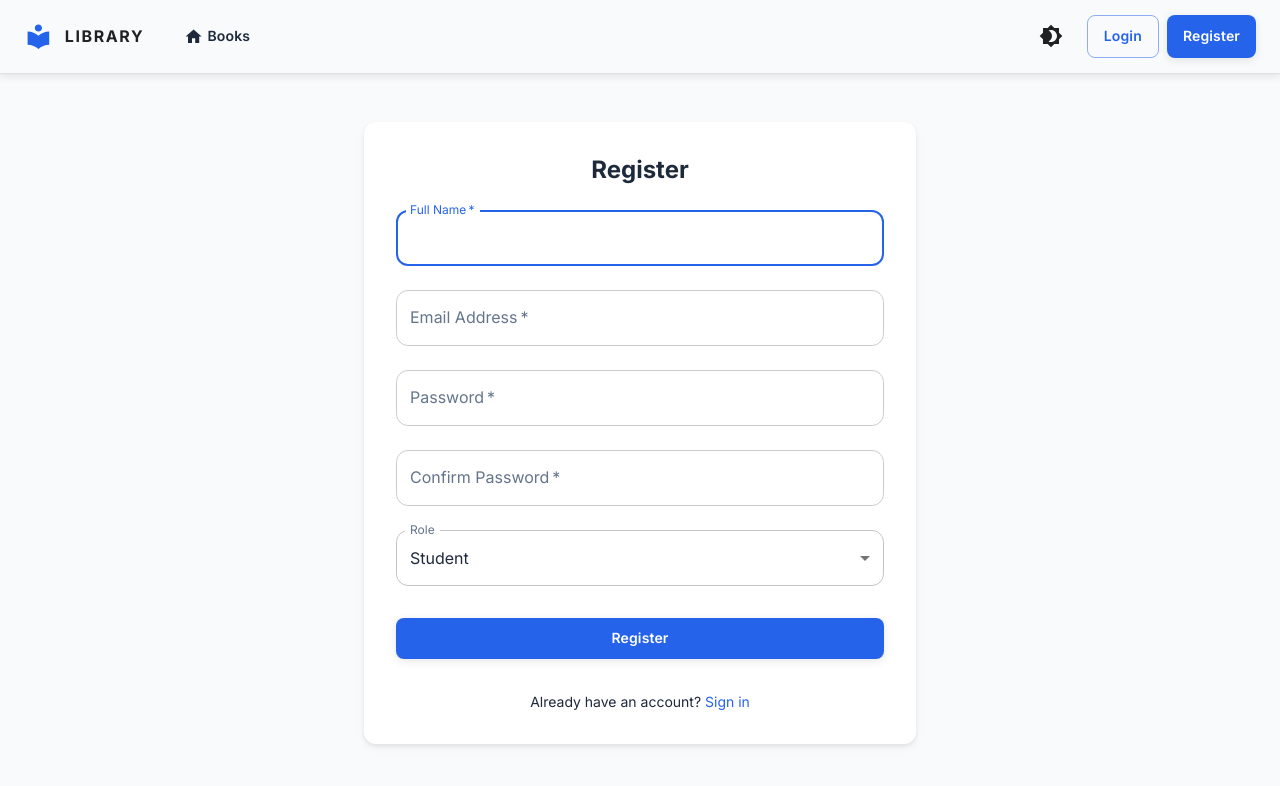
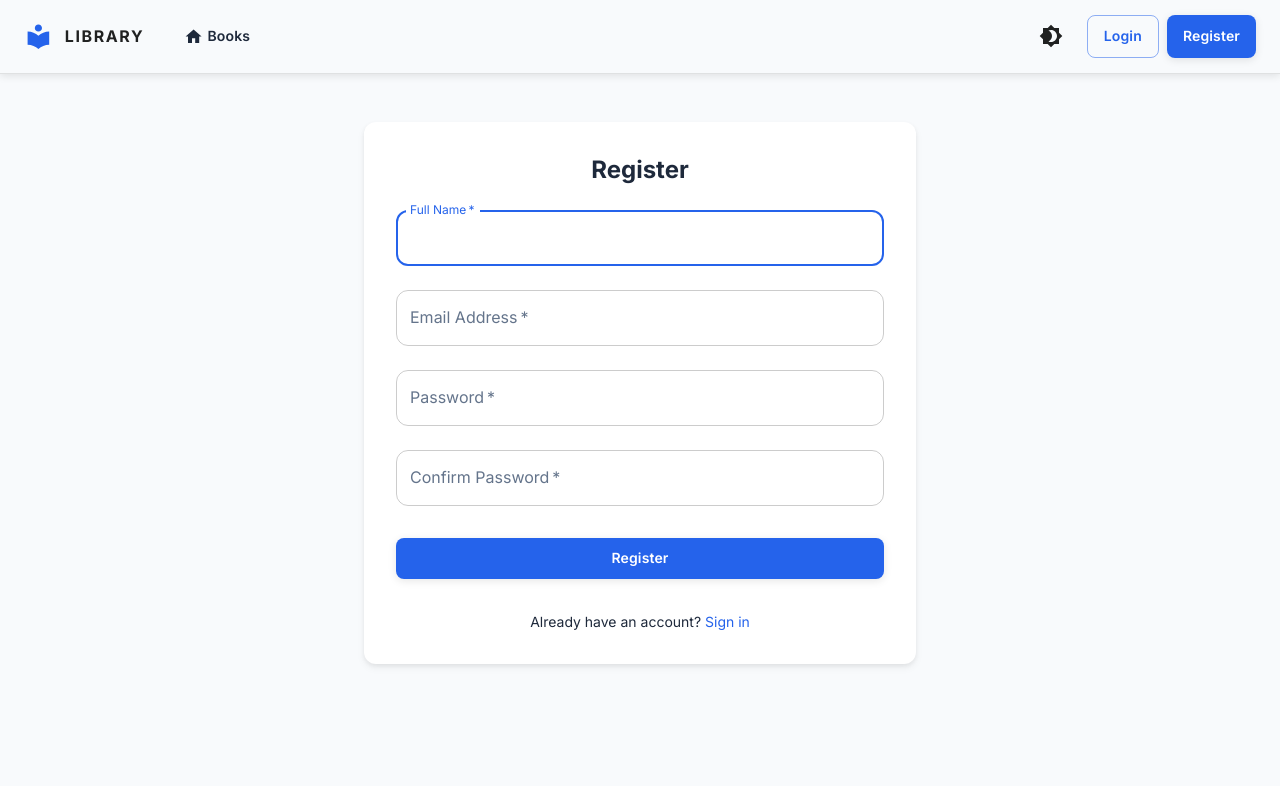
Before and after one commit to Nitinpratap22061/Library-Management-System, a React (Create React App) app in the folder frontend/: page /register in a window 1280 px wide. Shown: the top 786 px of the page. Built offline with nearby package versions, Linux system fonts and the light colour scheme.

Commit message:
Update Register.js

```diff
--- a/frontend/src/pages/Register.js
+++ b/frontend/src/pages/Register.js
@@ -6,10 +6,6 @@ import {
   Button,
   Box,
   Paper,
-  FormControl,
-  InputLabel,
-  Select,
-  MenuItem,
   Alert,
   Link as MuiLink
 } from '@mui/material';
@@ -22,7 +18,6 @@ const Register = () => {
     email: '',
     password: '',
     confirmPassword: '',
-    role: 'student'
   });
   const [error, setError] = useState('');
   const [loading, setLoading] = useState(false);
@@ -61,11 +56,12 @@ const Register = () => {
     setError('');
 
     try {
+      // force role = student
       const result = await register({
         name: formData.name,
         email: formData.email,
         password: formData.password,
-        role: formData.role
+        role: "student"
       });
 
       if (result.success) {
@@ -144,20 +140,7 @@ const Register = () => {
             onChange={handleChange}
           />
 
-          <FormControl fullWidth margin="normal">
-            <InputLabel id="role-label">Role</InputLabel>
-            <Select
-              labelId="role-label"
-              id="role"
-              name="role"
-              value={formData.role}
-              label="Role"
-              onChange={handleChange}
-            >
-              <MenuItem value="student">Student</MenuItem>
-              <MenuItem value="admin">Admin</MenuItem>
-            </Select>
-          </FormControl>
+          {/* Role field removed, automatically student */}
 
           <Button
             type="submit"
```
